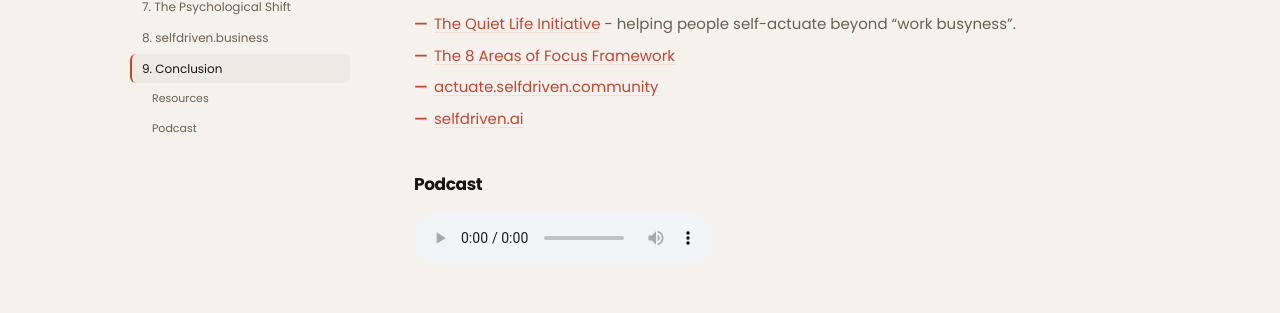
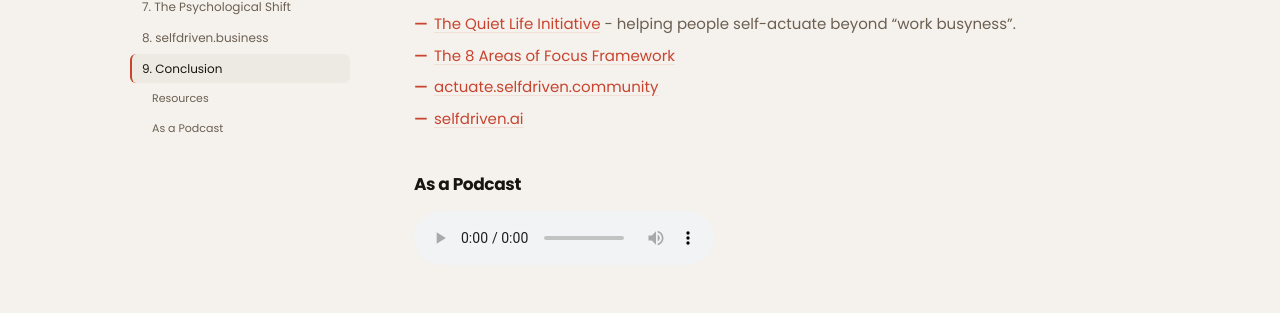
Before and after one commit to selfdriven-services/selfdriven-business, a Jekyll site: the page built from docs/index.md, in a window 1280 px wide and 900 px high, scrolled down 7455 px. Shown: the part 385-698 px from the top of the window. Built offline with Jekyll 4.4.1, drawn with Linux system fonts in a browser that asks for light colours.

```diff
--- a/docs/index.md
+++ b/docs/index.md
@@ -228,7 +228,7 @@ But the work — the meaningful work — remains.
 - [actuate.selfdriven.community](https://actuate.selfdriven.community)
 - [selfdriven.ai](https://selfdriven.ai)
 
-### Podcast
+### As a Podcast
 
 <audio controls>
 	<source src="/assets/audio/achieving_operational_silence_through_automated_trust.m4a" type="audio/mp4">
```
Also changed, not shown: 2 other files.
